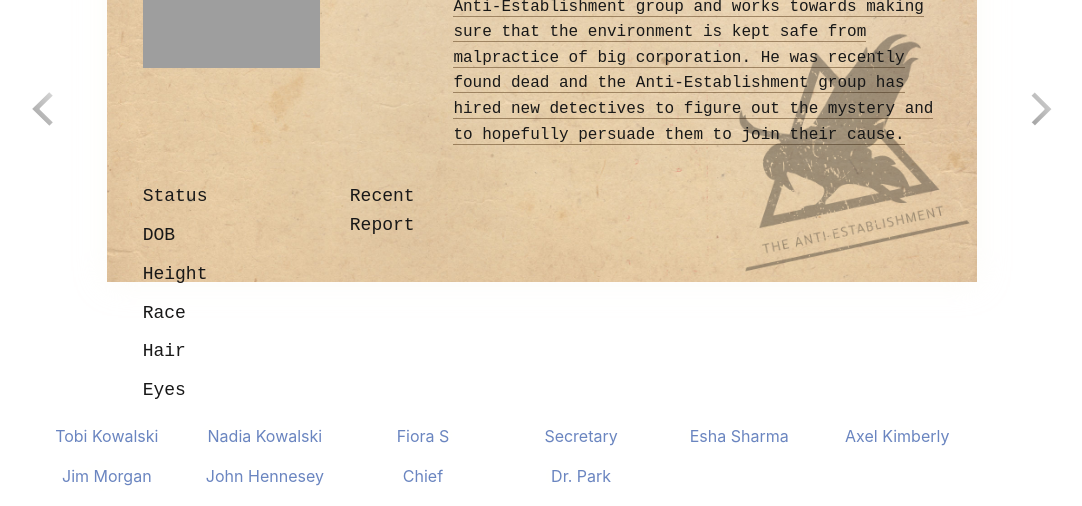
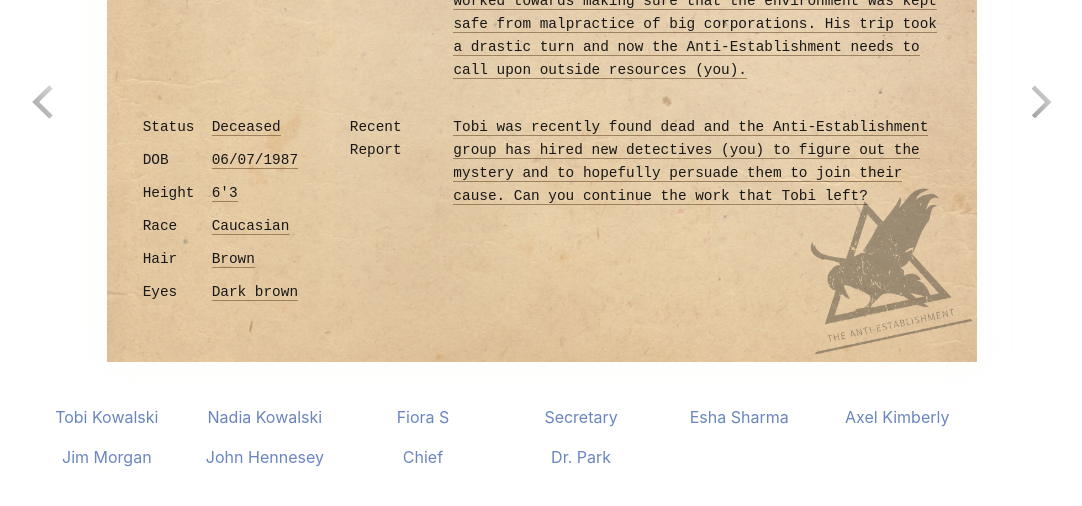
Before and after one commit to julngo/antiestablishment, a website with bundled scripts: page files.html in a window 1280 px wide. Shown: the part 301-807 px from the top of the page, without its empty margins (98-1180 px from the left). Built offline with nearby package versions, Linux system fonts and the light colour scheme; grey boxes are pictures that could not be loaded; a web font is replaced by a local one.

Commit message:
updated some info

```diff
--- a/css/filesStyle.css
+++ b/css/filesStyle.css
@@ -104,20 +104,21 @@
   .arrows img {
     width: 25px;
   }
-  #profilePic, #profileInfo {
-    height: 65%;
-  }
   .tabs span {
     padding: 0.5rem;
     width: 15%;
   }
   #main-content {
-    height: 80%;
+    height: 77.5%;
   }
-  #profile-info {
-    font-size: 1rem;
+  #profileInfo p{
+    font-size: 0.9rem;
   }
-  #profile-name {
+  #profileInfo h1{
     font-size: 1.75rem;
   }
+  #stamp{
+    min-width: 175px;
+    min-height: 175px;
+  }
 }
--- a/css/style.css
+++ b/css/style.css
@@ -1,3 +1,11 @@
+#load{
+  transition: opacity 1s;
+  background-color: black;
+  width: 100%;
+  height: 100vh;
+  z-index: 100;
+  position: absolute;
+}
 #top-navbar{
     margin-left: 10%;
     margin-right: 10%;
@@ -36,6 +44,7 @@
 }
 
 #main-content{
+    z-index: 50;
     margin-left: 10%;
     margin-right: 10%;
 }
--- a/files.html
+++ b/files.html
@@ -24,6 +24,7 @@
 </head>
 
 <body id="page-top">
+  <div id="load"></div>
   <!-- Top Navigation -->
   <nav class="navbar navbar-expand-lg navbar-light" id="mainNav">
     <div id="top-navbar">
@@ -92,7 +93,7 @@
           <p><span id="profile-height"></span></p>
           <p><span id="profile-race"></span></p>
           <p><span id="profile-hair"></span></p>
-          <p><span id="profile-hair"></span></p>
+          <p><span id="profile-eyes"></span></p>
         </div>
         <div class="col-md-2" style="flex: 0 0 12.5%; max-width: 12.5%;">
           <p>Recent<br>Report</p>
--- a/js/filesScript.js
+++ b/js/filesScript.js
@@ -2,52 +2,122 @@
 var charactersInfo = [
   {
     name: "Tobi Kowalski",
-    des: "Tobias Kowalski was an Federal EPA Auditor who was called into the town of Imdy. He supports the Anti-Establishment group and works towards making sure that the environment is kept safe from malpractice of big corporation. He was recently found dead and the Anti-Establishment group has hired new detectives to figure out the mystery and to hopefully persuade them to join their cause. ",
+    des: "Tobi was a Federal EPA Auditor called into the town of Imdy. He supported the Anti-Establishment group and worked towards making sure that the environment was kept safe from malpractice of big corporations. His trip took a drastic turn and now the Anti-Establishment needs to call upon outside resources (you). ",
+    rep: "Tobi was recently found dead and the Anti-Establishment group has hired new detectives (you) to figure out the mystery and to hopefully persuade them to join their cause. Can you continue the work that Tobi left?",
+    status: "Deceased",
+    dob: "06/07/1987",
+    height: "6'3",
+    race: "Caucasian",
+    hair: "Brown",
+    eyes: "Dark brown",
     img: "https://previews.123rf.com/images/gmast3r/gmast3r1506/gmast3r150600130/41187690-businessman-profile-icon-male-portrait-business-man-flat-design.jpg"
   },
   {
     name: "Nadia Kowalski",
     des: "Nadia Kowalski is Tobias’s sister.",
+    rep: "She was recently approached by The Anti-Establishment to work as a spokesperson against environmental harm. Contact her when possible, she may give valuable information in this investigation.",
+    status: "Alive",
+    dob: "09/10/1990",
+    height: "5'6",
+    race: "Caucasian",
+    hair: "Dark Brown",
+    eyes: "Light Brown",
     img: "https://thumbs.dreamstime.com/b/businesswoman-profile-icon-female-portrait-flat-design-vector-illustration-47075240.jpg"
   },
   {
     name: "Fiora S",
-    des: "Representative for the Establishment Co.. Fiora is a short friendly asian lady who has been the Auditor for Imdy since before the town has started to have its mishaps.",
+    des: "Fiora has been the Corporate Auditor for Imdy since before the town has started to have its mishaps. She has been working as the spokesperson and auditor for Establishment Mining Corps. since Establishment Corp started its place in Imdy.",
+    rep: "She was the first person to meet Tobias in Imdy.",
+    status: "Alive",
+    dob: "01/20/1991",
+    height: "5'3",
+    race: "Asian",
+    hair: "Black",
+    eyes: "Dark Brown",
     img: "https://thumbs.dreamstime.com/b/businesswoman-profile-icon-female-portrait-flat-design-vector-illustration-47075240.jpg"
   },
   {
     name: "Secretary",
     des: "Slave for Agent S",
+    rep: "",
+    status: "",
+    dob: "",
+    height: "",
+    race: "",
+    hair: "",
+    eyes: "",
     img: "https://previews.123rf.com/images/gmast3r/gmast3r1506/gmast3r150600130/41187690-businessman-profile-icon-male-portrait-business-man-flat-design.jpg"
   },
   {
     name: "Esha Sharma",
     des: "The Mayor of Imdy believes that having the mining corporation in the town is beneficial because its creating jobs for the town, also the corporation gave money to the mayors reelection campaign last year, in order to make friends with the mayor, so she will let them buy up more land.",
+    rep: "",
+    status: "",
+    dob: "",
+    height: "",
+    race: "",
+    hair: "",
+    eyes: "",
     img: "https://thumbs.dreamstime.com/b/businesswoman-profile-icon-female-portrait-flat-design-vector-illustration-47075240.jpg"
   },
   {
     name: "Axel Kimberly",
     des: "The Secretary for the mayor of Imdy is aware of the money the mayor received from the corporation but doesn’t want to say anything because they are a brand new intern and don’t want to mess up a great job in the town of imdy. The Kimberly family lives in town and comes from old money, which also contributed to the mayor's campaign, and to Axel being hired.",
+    rep: "",
+    status: "",
+    dob: "",
+    height: "",
+    race: "",
+    hair: "",
+    eyes: "",
     img: "https://previews.123rf.com/images/gmast3r/gmast3r1506/gmast3r150600130/41187690-businessman-profile-icon-male-portrait-business-man-flat-design.jpg"
   },
   {
     name: "Jim Morgan",
     des: "The Kale Farmer in Imdy and owner of a large plot of land farther in the valley, he has had issues with her irrigation system and recently has found highly acidic water in her reservoir. He has also been pressured for the last year or so to try and sell parts of his land to the mining company, and the company is starting to become more violent.",
+    rep: "",
+    status: "",
+    dob: "",
+    height: "",
+    race: "",
+    hair: "",
+    eyes: "",
     img: "https://previews.123rf.com/images/gmast3r/gmast3r1506/gmast3r150600130/41187690-businessman-profile-icon-male-portrait-business-man-flat-design.jpg"
   },
   {
     name: "John Hennesey",
     des: "The Mining Foreman. Hired by the Establishment. He believes what he is doing is bringing a great service to bringing energy to the public. He’s worked his ass off to be in the position is in today",
+    rep: "",
+    status: "",
+    dob: "",
+    height: "",
+    race: "",
+    hair: "",
+    eyes: "",
     img: "https://previews.123rf.com/images/gmast3r/gmast3r1506/gmast3r150600130/41187690-businessman-profile-icon-male-portrait-business-man-flat-design.jpg"
   },
   {
     name: "Chief",
     des: "Head Chief in Imdy Police Station, working with Anti-Establishment association",
+    rep: "",
+    status: "",
+    dob: "",
+    height: "",
+    race: "",
+    hair: "",
+    eyes: "",
     img: "https://previews.123rf.com/images/gmast3r/gmast3r1506/gmast3r150600130/41187690-businessman-profile-icon-male-portrait-business-man-flat-design.jpg"
   },
   {
     name: "Dr. Park",
     des: "Science lab leader and data analyst of Imdy Police Station",
+    rep: "",
+    status: "",
+    dob: "",
+    height: "",
+    race: "",
+    hair: "",
+    eyes: "",
     img: "https://previews.123rf.com/images/gmast3r/gmast3r1506/gmast3r150600130/41187690-businessman-profile-icon-male-portrait-business-man-flat-design.jpg"
   }
 ];
@@ -64,11 +134,7 @@ $(document).ready(function() {
   });
 
   //init landing page content of first character in database
-  $('#profile-name').text(charactersInfo[0].name);
-  $('#profile-info').text(charactersInfo[0].des);
-  var path = "url("+"'"+charactersInfo[0].img+"')";
-  $('#profilePic').css("background-image", path);
-
+  updateInfo(0);
 });
 
 $('.arrows').click(function(){ //if either arrow was clicked
@@ -95,12 +161,16 @@ $('.tabs span').click(function() {
 
 function updateInfo(index){
   //gets info according to index
-  var name = charactersInfo[index].name;
-  var description = charactersInfo[index].des;
-  var url = charactersInfo[index].img;
-  var path = "url("+"'"+url+"')";
+  var path = "url("+"'"+charactersInfo[index].img+"')";
   //updates html content
-  $('#profile-name').text(name);
-  $('#profile-info').text(description);
+  $('#profile-name').text(charactersInfo[index].name);
+  $('#profile-info').text(charactersInfo[index].des);
+  $('#profile-report').text(charactersInfo[index].rep);
+  $('#profile-status').text(charactersInfo[index].status);
+  $('#profile-dob').text(charactersInfo[index].dob);
+  $('#profile-height').text(charactersInfo[index].height);
+  $('#profile-race').text(charactersInfo[index].race);
+  $('#profile-hair').text(charactersInfo[index].hair);
+  $('#profile-eyes').text(charactersInfo[index].eyes);
   $('#profilePic').css("background-image", path);
 }
--- a/js/grayscale.js
+++ b/js/grayscale.js
@@ -1,14 +1,14 @@
 (function($) {
   //modifer for loader
   $( document ).ready(function() {
-      $('#load').css('opacity', '0').delay(1000).queue(function() {
+      $('#load-index').css('opacity', '0').delay(1000).queue(function() {
         if ($('#buttonPic').length) {
           $("#buttonPic").animate({
             opacity: 0.5
           }, 500, function() {
             // Animation complete.
           }).delay(3000).queue(function() {
-            $('#load').css('display','none');
+            $('#load-index').css('display','none');
           });
           }
           if ($('#bottom-navbar').length) {
@@ -16,7 +16,10 @@
               $("#bottom-navbar").addClass("slideUp");
             });
           }
-      })
+      });
+      $('#load').css('opacity', '0').delay(1000).queue(function(){
+        $('#load').css('z-index','-10');
+      });
   });
 
 
```
Also changed, not shown: index.html (+2 -2 lines), moreInfo.html (+1 -1 lines), us.html (+1 -0 lines).
